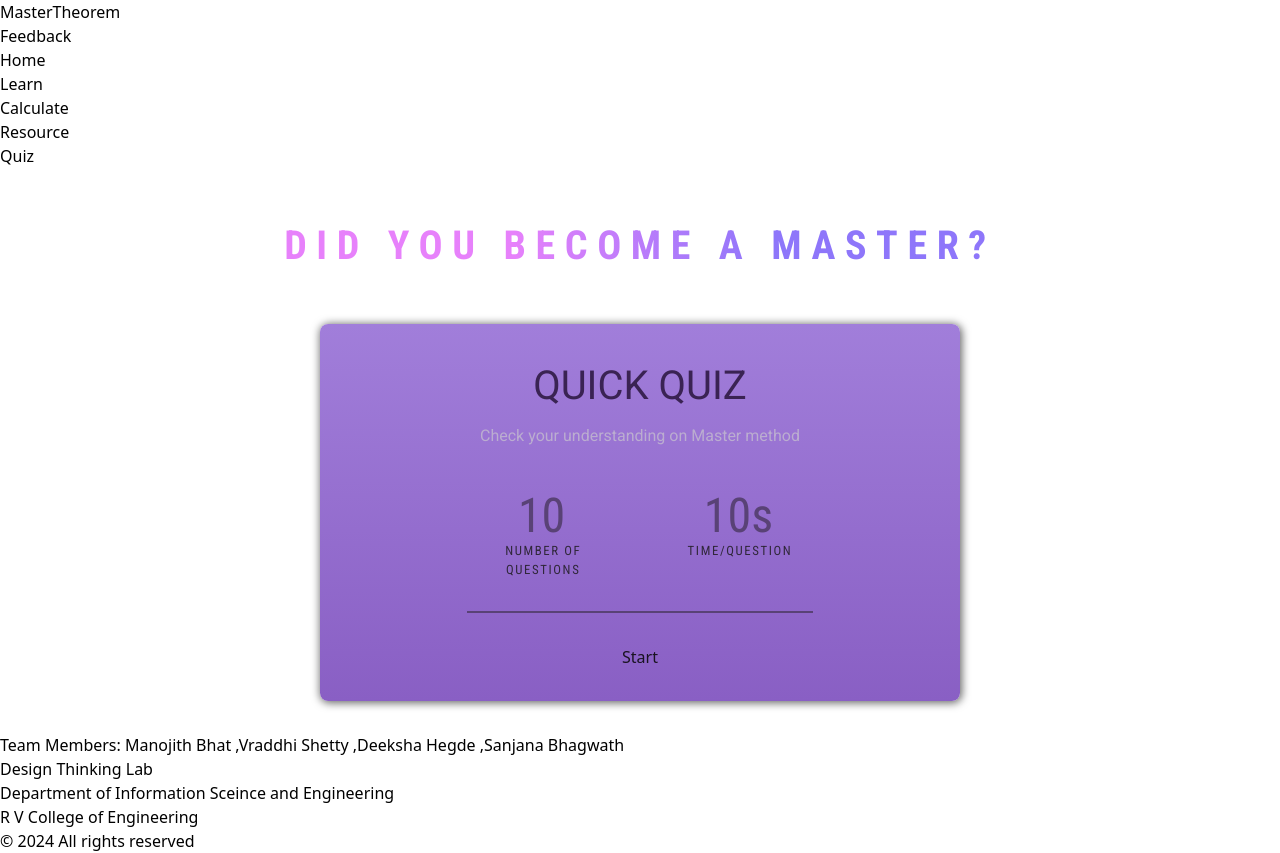
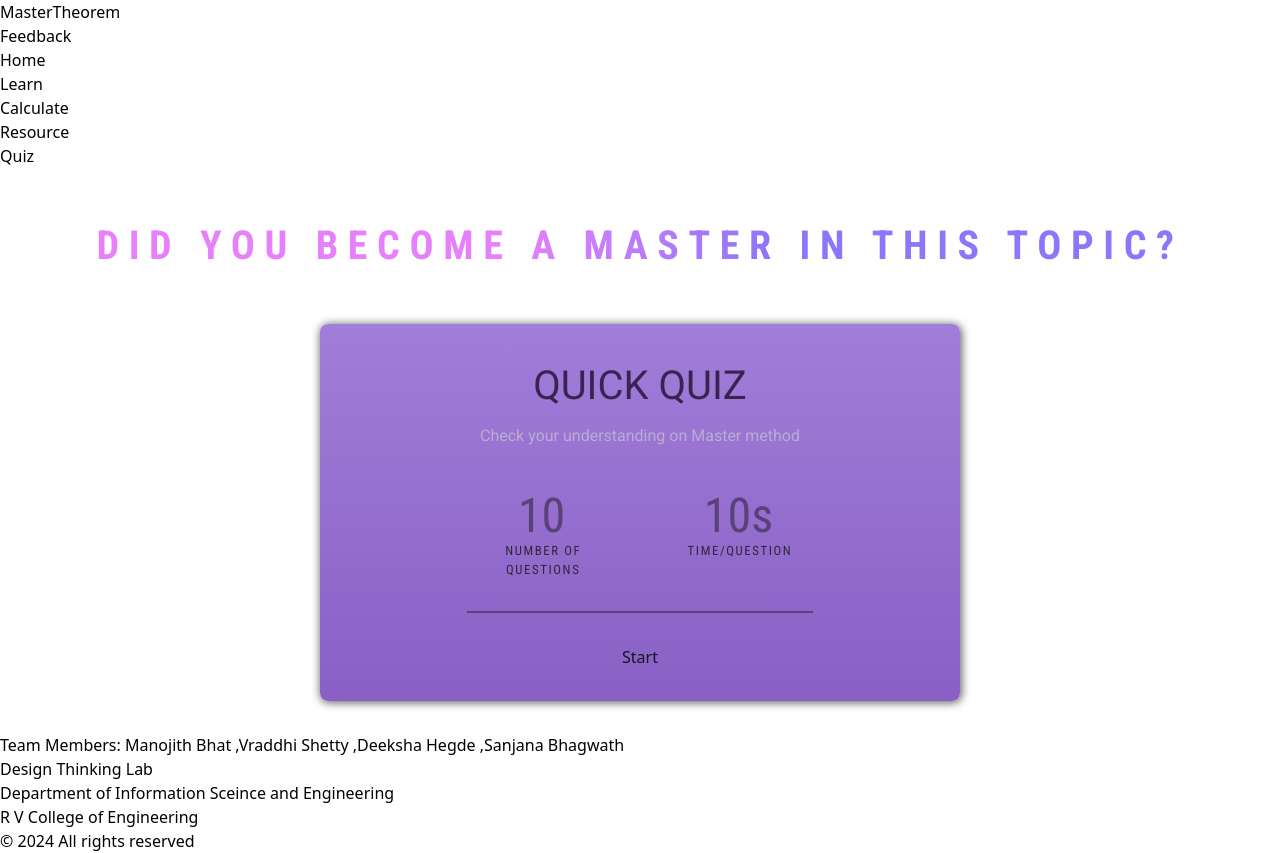
Before and after one commit to ManojithBhat/MasteringMaster, a React (Vite) app: page /quiz in a window 1280 px wide. Built offline with nearby package versions, Linux system fonts and the light colour scheme.

Commit message:
change heading in quiz

```diff
--- a/src/quiz/components/Header.jsx
+++ b/src/quiz/components/Header.jsx
@@ -1,7 +1,7 @@
 export default function HeaderQuiz() {
     return (
       <header id="headerQuiz">
-        <h1>Did you become a master?</h1>
+        <h1>Did you become a master in this topic?</h1>
       </header>
     );
   }
```
